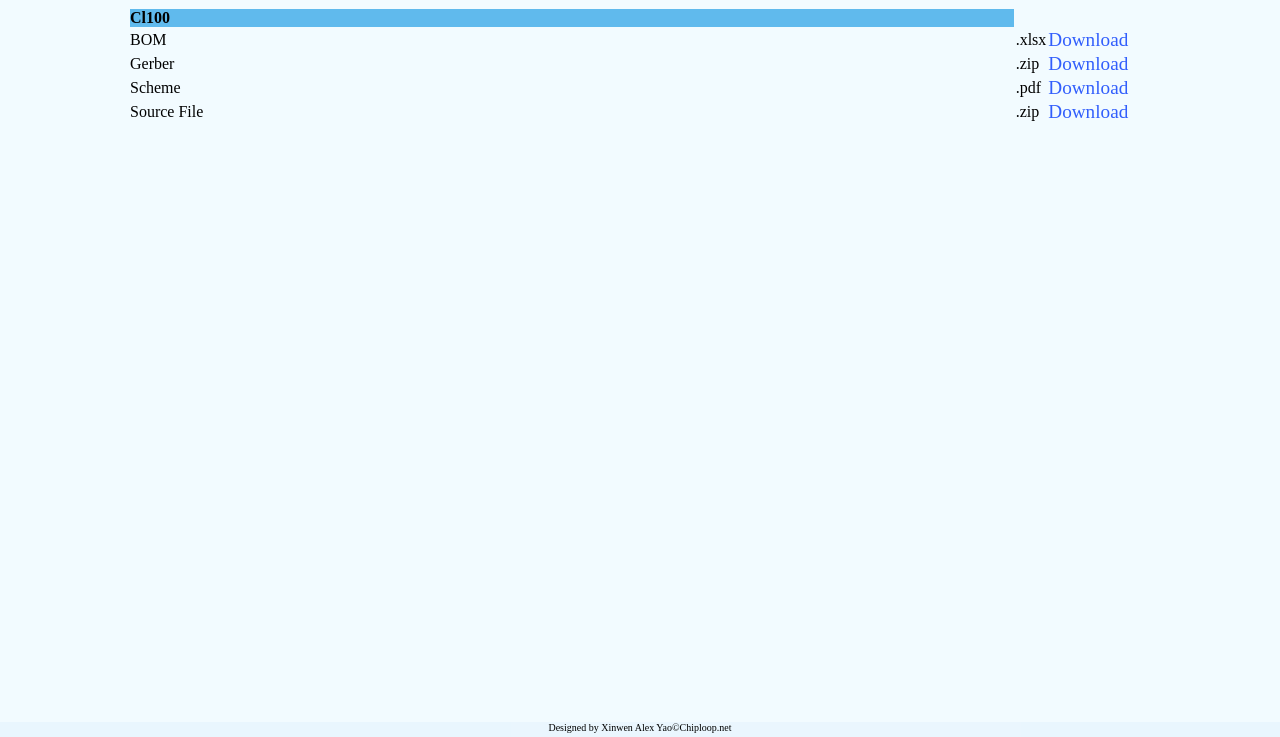
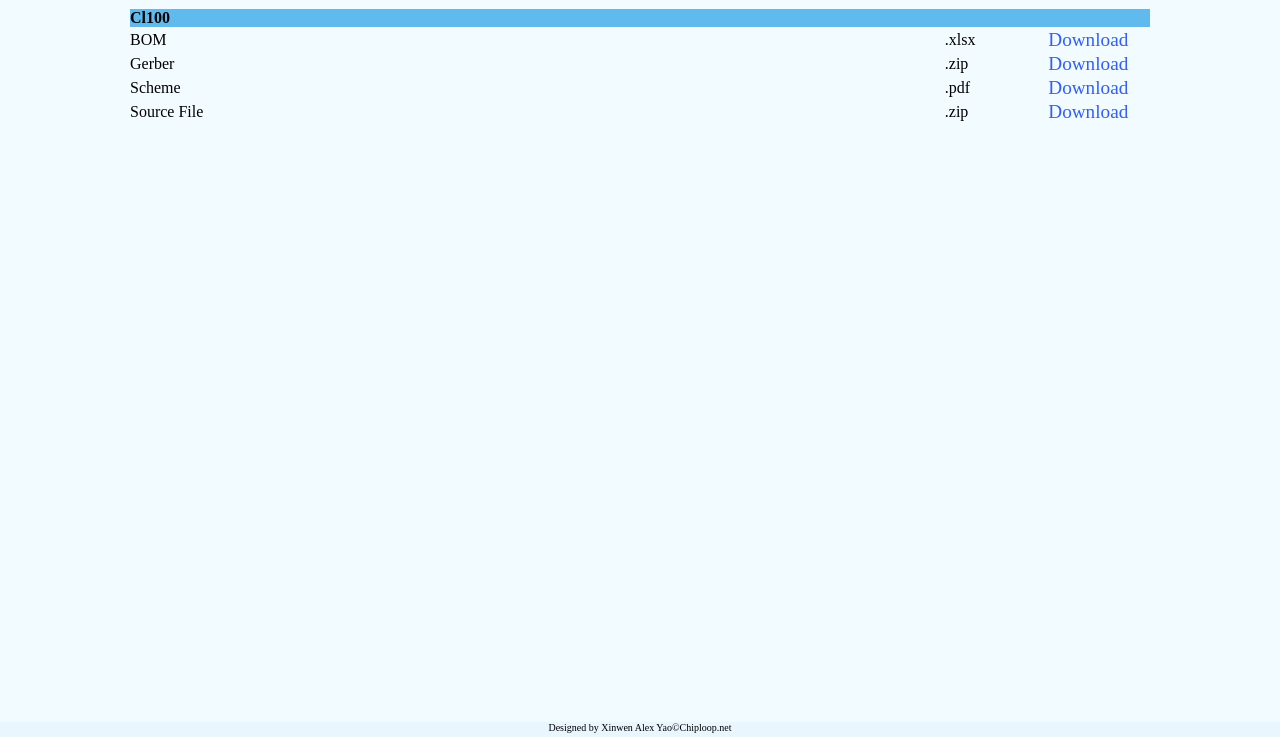
Before and after one commit to alex04130/chiploop.net, a plain HTML site: page support.html in a window 1280 px wide. Shown: the part 63-800 px from the top of the page. Drawn offline with Linux system fonts and the light colour scheme.

Commit message:
support change 0x02

```diff
--- a/css/base.css
+++ b/css/base.css
@@ -170,3 +170,13 @@ html, body {
 .intro-td{
     width: 100%;
 }
+.text-td{
+    width: 80%;
+}
+.filetype-td{
+    width: 5%;
+}
+.download-td{
+    width: 15%;
+    text-align: right;
+}
--- a/support.html
+++ b/support.html
@@ -16,18 +16,18 @@
         <div style="width: 80%;margin-left: 10%;text-align: left">
                 <table width="100%" style="display: table">
                     <tr>
-                        <th class="intro-th">
+                        <th class="intro-th" colspan="3">
                             Cl100
                         </th>
                     </tr>
                     <tr>
-                        <td>
+                        <td class="text-td">
                             BOM
                         </td>
-                        <td>
+                        <td class="filetype-td">
                             .xlsx
                         </td>
-                        <td>
+                        <td class="download-td">
                             <a class="Elink" href="downloads/BOM_Board1_PCB2_2023-05-30.xlsx">Download</a>
                         </td>
                     </tr>
@@ -38,7 +38,7 @@
                         <td>
                             .zip
                         </td>
-                        <td>
+                        <td class="download-td">
                             <a class="Elink" href="downloads/Gerber_PCB2_2023-05-30.zip">Download</a>
                         </td>
                     </tr>
@@ -49,7 +49,7 @@
                         <td>
                             .pdf
                         </td>
-                        <td>
+                        <td class="download-td">
                             <a class="Elink" href="downloads/1acf8fd9-ff13-43b8-810e-de6fb52d85e6.pdf">Download</a>
                         </td>
                     </tr>
@@ -60,7 +60,7 @@
                         <td>
                             .zip
                         </td>
-                        <td>
+                        <td class="download-td">
                             <a class="Elink" href="downloads/ProProject_esp32s3+stm32f4.zip">Download</a>
                         </td>
                     </tr>
```
